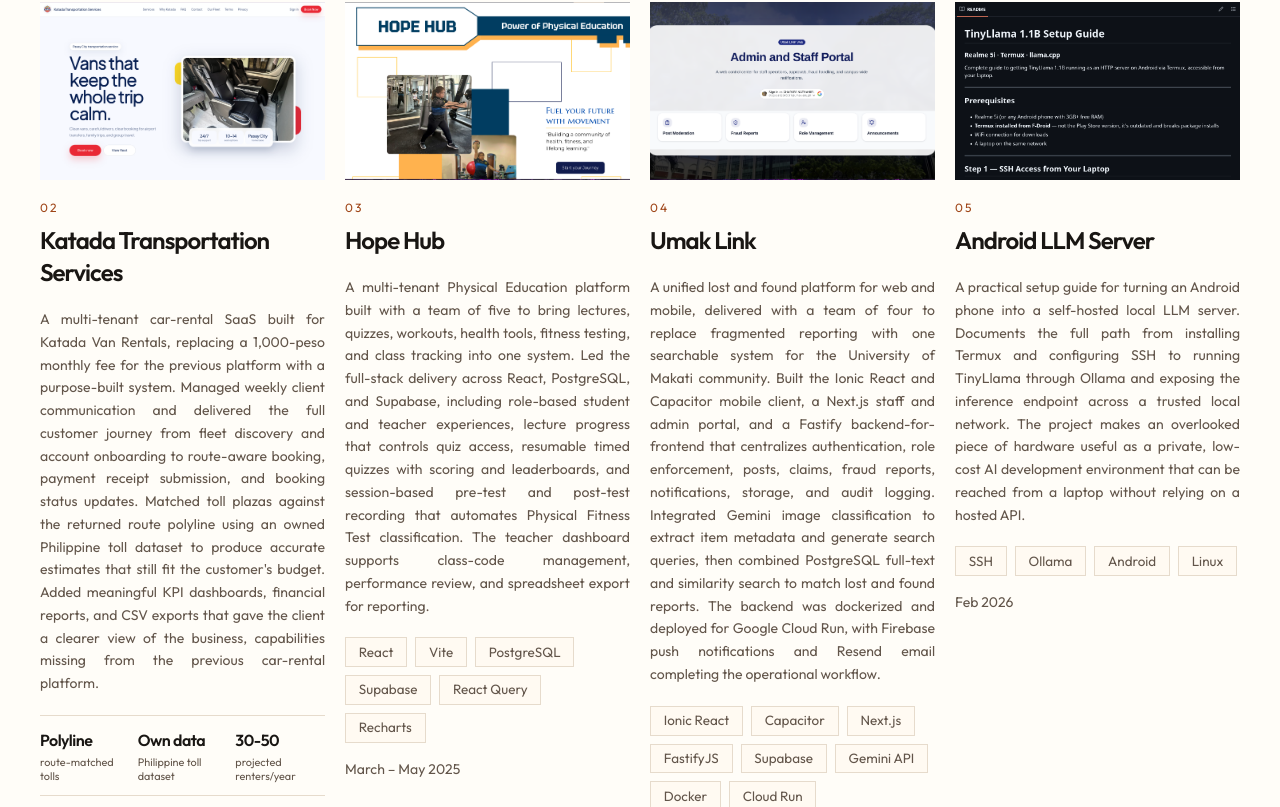
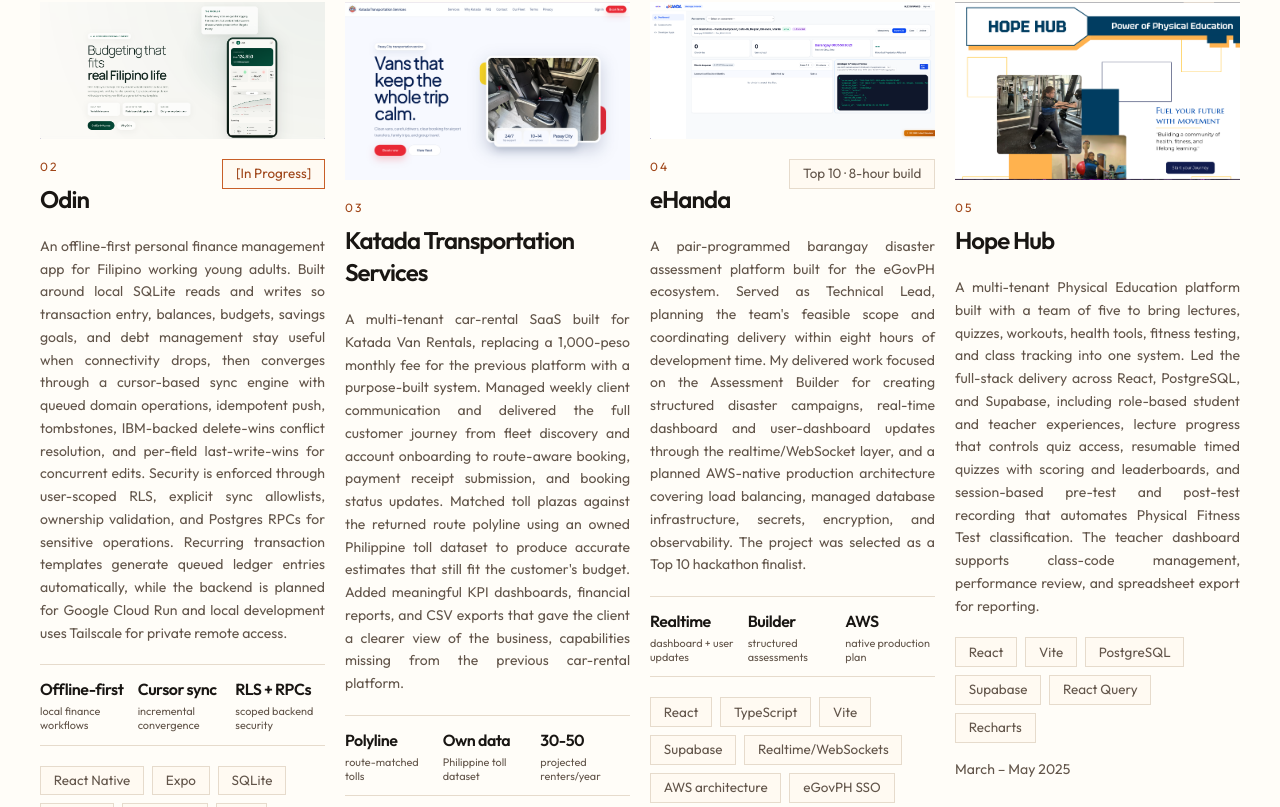
Before and after one commit to CharlesTogle/charles-togle, a Next.js app: page / in a window 1280 px wide. Shown: the part 3493-4300 px from the top of the page. Built offline with nearby package versions, Linux system fonts and the light colour scheme; no server answers.

Commit message:
addded new things

```diff
--- a/src/app/components/Projects.tsx
+++ b/src/app/components/Projects.tsx
@@ -106,14 +106,17 @@ export default function Projects() {
         <div className="grid gap-x-5 gap-y-10 sm:grid-cols-2 xl:grid-cols-4">
           {supportingProjects.map((project, index) => (
             <article key={project.id} className="group flex h-full flex-col border-t px-6 pt-5 sm:px-0" style={{ borderColor: "var(--border)" }}>
-              <div className="relative aspect-[16/10] overflow-hidden" style={{ background: "var(--surface-strong)" }}>
+              <div
+                className={`relative overflow-hidden ${project.screenshotFit === "contain" ? "aspect-[1862/894]" : "aspect-[16/10]"}`}
+                style={{ background: "var(--surface-strong)" }}
+              >
                 {project.screenshot ? (
                   <Image
                     src={project.screenshot}
                     alt={`${project.name} screenshot`}
                     fill
                     sizes="(min-width: 768px) 45vw, 100vw"
-                    className="object-cover object-top transition duration-500 group-hover:scale-[1.03]"
+                    className={`${project.screenshotFit === "contain" ? "object-contain" : "object-cover object-top"} transition duration-500 group-hover:scale-[1.03]`}
                   />
                 ) : (
                   <div className="flex h-full items-end p-6">
@@ -130,7 +133,17 @@ export default function Projects() {
                     </p>
                     <h3 className="mt-2 text-2xl font-semibold tracking-[-0.04em]">{project.name}</h3>
                   </div>
-                  {project.impact && <span className="pill-tag shrink-0">{project.impact}</span>}
+                  <div className="flex flex-wrap justify-end gap-2">
+                    {project.status && (
+                      <span
+                        className="pill-tag shrink-0"
+                        style={{ borderColor: "var(--accent)", color: "var(--accent-strong)" }}
+                      >
+                        [{project.status}]
+                      </span>
+                    )}
+                    {project.impact && <span className="pill-tag shrink-0">{project.impact}</span>}
+                  </div>
                 </div>
 
                 <p className="max-w-[58ch] text-justify text-sm leading-relaxed" style={{ color: "var(--foreground-soft)" }}>
--- a/src/app/data/portfolio.ts
+++ b/src/app/data/portfolio.ts
@@ -13,10 +13,12 @@ export interface Project {
   period: string
   tech: string[]
   impact?: string
+  status?: string
   highlights?: { value: string; label: string }[]
   links: ProjectLinks
   icon: string
   screenshot?: string
+  screenshotFit?: 'cover' | 'contain'
 }
 
 export interface ExperienceEntry {
@@ -42,6 +44,29 @@ export const projects: Project[] = [
     icon: 'terminal'
   },
   {
+    id: '0X11',
+    code: 'ODIN_PFM',
+    name: 'Odin',
+    description:
+      'An offline-first personal finance management app for Filipino working young adults. Built around local SQLite reads and writes so transaction entry, balances, budgets, savings goals, and debt management stay useful when connectivity drops, then converges through a cursor-based sync engine with queued domain operations, idempotent push, tombstones, IBM-backed delete-wins conflict resolution, and per-field last-write-wins for concurrent edits. Security is enforced through user-scoped RLS, explicit sync allowlists, ownership validation, and Postgres RPCs for sensitive operations. Recurring transaction templates generate queued ledger entries automatically, while the backend is planned for Google Cloud Run and local development uses Tailscale for private remote access.',
+    role: 'Full Stack Engineer and Infrastructure Engineer',
+    period: '2026 – present',
+    tech: ['React Native', 'Expo', 'SQLite', 'Express', 'Supabase', 'RLS', 'Sync allowlists', 'Postgres RPCs', 'Cloud Run', 'Tailscale', 'Cron jobs'],
+    status: 'In Progress',
+    highlights: [
+      { value: 'Offline-first', label: 'local finance workflows' },
+      { value: 'Cursor sync', label: 'incremental convergence' },
+      { value: 'RLS + RPCs', label: 'scoped backend security' }
+    ],
+    links: {
+      live: 'https://odin-budgets.buzz/',
+      source: 'https://github.com/VibeCoders-3DCSAD/Odin'
+    },
+    icon: 'terminal',
+    screenshot: '/projects/odin-layout.png',
+    screenshotFit: 'contain'
+  },
+  {
     id: '0X02',
     code: 'KATADA_VAN_RENTALS',
     name: 'Katada Transportation Services',
@@ -60,6 +85,29 @@ export const projects: Project[] = [
     },
     icon: 'van',
     screenshot: '/projects/katada-van-rentals.png'
+  },
+  {
+    id: '0X12',
+    code: 'EHANDA_04',
+    name: 'eHanda',
+    description:
+      'A pair-programmed barangay disaster assessment platform built for the eGovPH ecosystem. Served as Technical Lead, planning the team\'s feasible scope and coordinating delivery within eight hours of development time. My delivered work focused on the Assessment Builder for creating structured disaster campaigns, real-time dashboard and user-dashboard updates through the realtime/WebSocket layer, and a planned AWS-native production architecture covering load balancing, managed database infrastructure, secrets, encryption, and observability. The project was selected as a Top 10 hackathon finalist.',
+    role: 'Technical Lead and Pair Programming Full Stack Engineer',
+    period: 'July 2026',
+    tech: ['React', 'TypeScript', 'Vite', 'Supabase', 'Realtime/WebSockets', 'AWS architecture', 'eGovPH SSO'],
+    impact: 'Top 10 · 8-hour build',
+    highlights: [
+      { value: 'Realtime', label: 'dashboard + user updates' },
+      { value: 'Builder', label: 'structured assessments' },
+      { value: 'AWS', label: 'native production plan' }
+    ],
+    links: {
+      live: 'https://e-handa.vercel.app/',
+      source: 'https://github.com/CharlesTogle/eGovPHHackaton2026'
+    },
+    icon: 'shield',
+    screenshot: '/projects/e-handa.png',
+    screenshotFit: 'contain'
   },
   {
     id: '0X03',
--- a/src/app/data/skills.ts
+++ b/src/app/data/skills.ts
@@ -17,6 +17,7 @@ export const skillGroups: SkillGroup[] = [
       { name: 'Next.js' },
       { name: 'Node.js' },
       { name: 'Express' },
+      { name: 'FastifyJS' },
       { name: 'Hono' }
     ]
   },
```
Also changed, not shown: public/projects/e-handa.png (added), public/projects/odin-layout.png (added).
